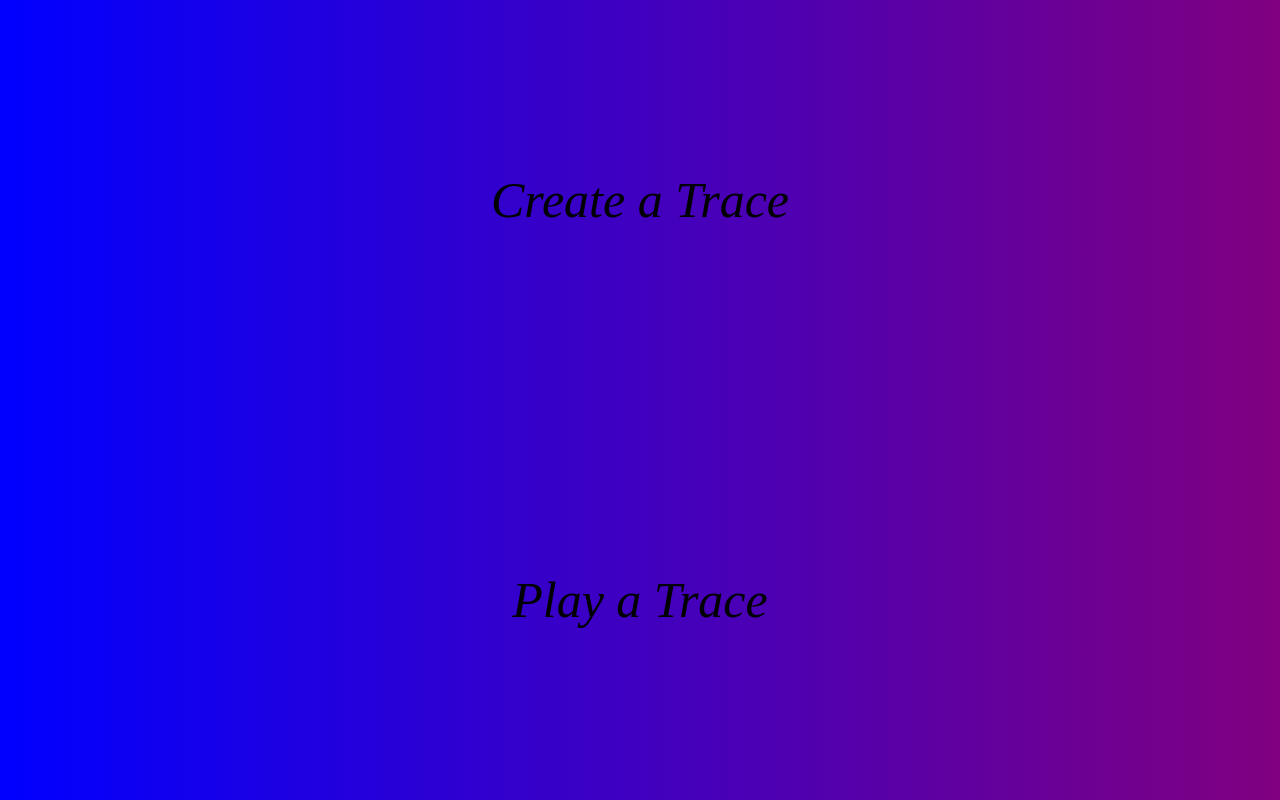
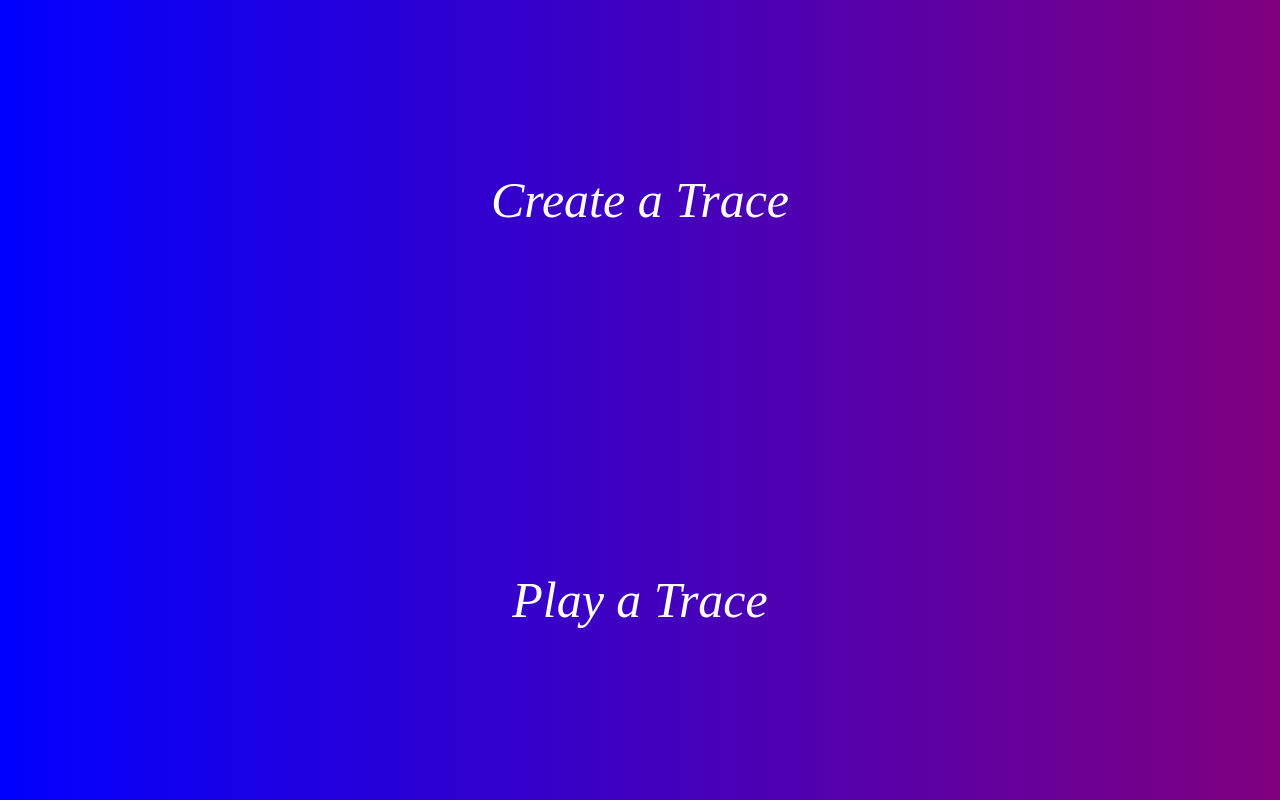
Before and after one commit to aquafemi/trace, a Django app: page / in a window 1280 px wide. Run offline with Django 3.2, Linux system fonts and the light colour scheme.

Commit message:
debug true :(

```diff
--- a/myapp/static/css/base.css
+++ b/myapp/static/css/base.css
@@ -1,6 +1,6 @@
 body {margin:0;padding:0;height:100%;}
-div.topdiv {clear:both;position:fixed;top:0;height:50%;width:100%;color:#000000;font-size:50px;text-align:center;}
-div.bottomdiv {clear:both;position:fixed;bottom:0;height:50%;width:100%;color:#000000;font-size:50px;text-align:center;}
+div.topdiv {clear:both;position:fixed;top:0;height:50%;width:100%;font-size:50px;text-align:center;}
+div.bottomdiv {clear:both;position:fixed;bottom:0;height:50%;width:100%;font-size:50px;text-align:center;}
 #grad {
   background: purple; /* For browsers that do not support gradients */
   background: -webkit-linear-gradient(-90deg, purple, blue); /* For Safari 5.1 to 6.0 */
@@ -9,6 +9,7 @@ div.bottomdiv {clear:both;position:fixed;bottom:0;height:50%;width:100%;color:#0
   background: linear-gradient(-90deg, purple, blue); /* Standard syntax */
 }
 .box {
+  color: #ffffff;
   font-style: oblique;
   display: flex;
   justify-content: center;
--- a/static/css/base.css
+++ b/static/css/base.css
@@ -1,6 +1,6 @@
 body {margin:0;padding:0;height:100%;}
-div.topdiv {clear:both;position:fixed;top:0;height:50%;width:100%;color:#000000;font-size:50px;text-align:center;}
-div.bottomdiv {clear:both;position:fixed;bottom:0;height:50%;width:100%;color:#000000;font-size:50px;text-align:center;}
+div.topdiv {clear:both;position:fixed;top:0;height:50%;width:100%;font-size:50px;text-align:center;}
+div.bottomdiv {clear:both;position:fixed;bottom:0;height:50%;width:100%;font-size:50px;text-align:center;}
 #grad {
   background: purple; /* For browsers that do not support gradients */
   background: -webkit-linear-gradient(-90deg, purple, blue); /* For Safari 5.1 to 6.0 */
@@ -9,6 +9,7 @@ div.bottomdiv {clear:both;position:fixed;bottom:0;height:50%;width:100%;color:#0
   background: linear-gradient(-90deg, purple, blue); /* Standard syntax */
 }
 .box {
+  color: #ffffff;
   font-style: oblique;
   display: flex;
   justify-content: center;
```
